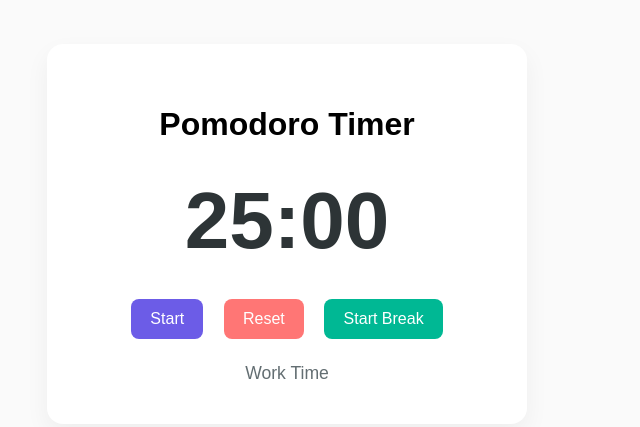
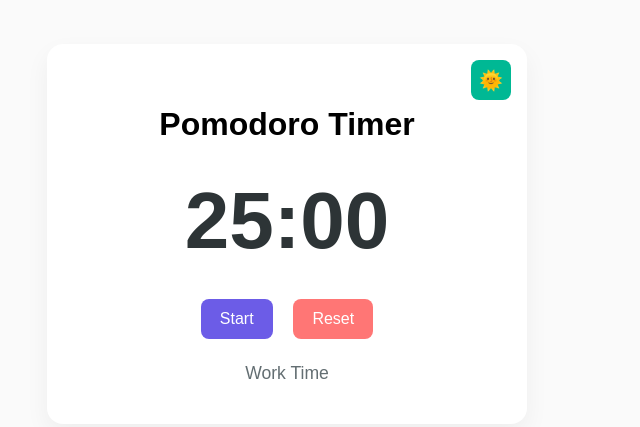
Before and after one commit to gigamuddirr/BYOA-pomodoro, a plain HTML site: page index.html in a window 1280 px wide. Shown: the part 166-593 px from the top of the page, without its empty margins (353-993 px from the left). Drawn offline with Linux system fonts and the light colour scheme.

Commit message:
Icon for toggle button

```diff
--- a/index.html
+++ b/index.html
@@ -8,6 +8,7 @@
 </head>
 <body>
     <div class="container">
+        <button id="toggle-mode">⟲</button>
         <h1>Pomodoro Timer</h1>
         <div class="timer">
             <span id="minutes">25</span>:<span id="seconds">00</span>
@@ -15,7 +16,6 @@
         <div class="controls">
             <button id="start">Start</button>
             <button id="reset">Reset</button>
-            <button id="toggle-mode">Start Break</button>
         </div>
         <div class="mode">
             <span id="mode-text">Work Time</span>
--- a/script.js
+++ b/script.js
@@ -15,8 +15,15 @@ const BREAK_TIME = 5 * 60; // 5 minutes in seconds
 function updateDisplay(timeLeft) {
     const minutes = Math.floor(timeLeft / 60);
     const seconds = timeLeft % 60;
+    const timeString = `${minutes.toString().padStart(2, '0')}:${seconds.toString().padStart(2, '0')}`;
+
+    // Update the display
     minutesDisplay.textContent = minutes.toString().padStart(2, '0');
     secondsDisplay.textContent = seconds.toString().padStart(2, '0');
+
+    // Update the tab title - include the current mode
+    const mode = isWorkTime ? 'Work' : 'Break';
+    document.title = `${timeString} - ${mode} - Pomodoro`;
 }
 
 function switchMode() {
@@ -66,7 +73,9 @@ function toggleMode() {
     }
 
     switchMode();
-    toggleButton.textContent = isWorkTime ? 'Start Break' : 'Start Work';
+    const newIcon = isWorkTime ? '🌞' : '🌙';
+    console.log('Switching to:', isWorkTime ? 'work' : 'break', 'Icon:', newIcon);
+    toggleButton.textContent = newIcon;
 }
 
 startButton.addEventListener('click', () => {
@@ -85,3 +94,5 @@ toggleButton.addEventListener('click', toggleMode);
 // Initialize the display
 timeLeft = WORK_TIME;
 updateDisplay(timeLeft);
+
+toggleButton.textContent = '🌞'; // Initial icon
--- a/styles.css
+++ b/styles.css
@@ -16,6 +16,7 @@ body {
     box-shadow: 0 10px 25px rgba(0, 0, 0, 0.05);
     max-width: 400px;
     width: 90%;
+    position: relative;
 }
 
 .timer {
@@ -68,3 +69,28 @@ body {
     background-color: #e66767;
     box-shadow: 0 5px 15px rgba(255, 118, 117, 0.2);
 }
+
+#toggle-mode {
+    position: absolute;
+    top: 1rem;
+    right: 1rem;
+    width: 2.5rem;
+    height: 2.5rem;
+    border-radius: 8px;
+    border: none;
+    background-color: #00b894;
+    color: white;
+    cursor: pointer;
+    font-size: 1.2rem;
+    display: flex;
+    align-items: center;
+    justify-content: center;
+    padding: 0;
+    transition: all 0.2s ease;
+}
+
+#toggle-mode:hover {
+    background-color: #00a382;
+    transform: translateY(-1px);
+    box-shadow: 0 5px 15px rgba(0, 184, 148, 0.2);
+}
```
